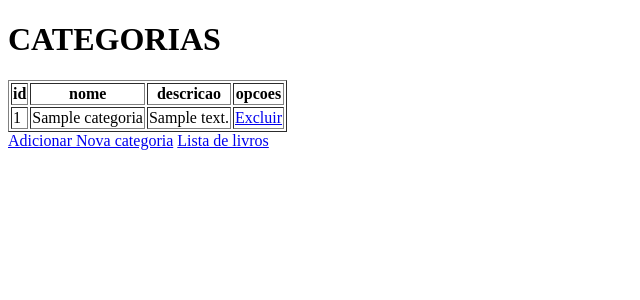
After one commit to Raikor727-7/livraria-django, a Django app: page /livros/lista_categoria/ in a window 1280 px wide. The commit adds this page. Shown: the top 300 px of the page, without its empty margins (0-640 px from the left). Run offline with Django 5.2, Linux system fonts and the light colour scheme; tables that the repository leaves empty hold one stand-in row (values such as "Sample post").

Commit message:
listagem de categorias

```diff
--- a/livros/templates/livros/lista.html
+++ b/livros/templates/livros/lista.html
@@ -25,6 +25,7 @@
     </form>
 
     <a href="{% url 'listar_editoras' %}">Lista de editoras</a>
+    <a href="{% url 'listar_categorias' %}">Lista de categorias</a>
 
     <!-- 📊 TABELA DE LIVROS -->
     <table border="1">
--- /dev/null
+++ b/livros/templates/livros/lista_categorias.html
@@ -0,0 +1,31 @@
+<!DOCTYPE html>
+<html lang="en">
+<head>
+    <meta charset="UTF-8">
+    <meta name="viewport" content="width=device-width, initial-scale=1.0">
+    <title>Lista categoria</title>
+</head>
+<body>
+    <h1>CATEGORIAS</h1>
+    <table border="1">
+        <tr>
+            <th>id</th>
+            <th>nome</th>
+            <th>descricao</th>
+            <th>opcoes</th>
+        </tr>
+        {% for categoria in categorias %}
+        <tr>
+            <td>{{categoria.id_categoria}}</td>
+            <td>{{categoria.nome_categoria}}</td>
+            <td>{{categoria.descricao}}</td>
+            <td>
+                <a href="{% url 'excluir_categoria' categoria.id_categoria %}">Excluir</a>
+            </td>
+        </tr>
+        {% endfor %}
+    </table>
+    <a href="{% url 'adicionar_categorias' %}">Adicionar Nova categoria</a>
+    <a href="{% url 'listar_livros' %}">Lista de livros</a>
+</body>
+</html>
--- a/livros/urls.py
+++ b/livros/urls.py
@@ -32,4 +32,11 @@ urlpatterns = [
 
     path('excluir_editora/<int:id_editora>/', views.excluir_editora, name='excluir_editora'),
 
+    #lista de categorias
+    path('lista_categoria/', views.listar_categorias, name='listar_categorias'),
+
+    path('adicionar_categoria/', views.adicionar_categoria, name='adicionar_categorias'),
+
+    path('excluir_categoria/<int:id_categoria>/', views.excluir_categorias, name='excluir_categoria'),
+
 ]
--- a/livros/views.py
+++ b/livros/views.py
@@ -301,3 +301,17 @@ def excluir_editora(request, id_editora):
         return redirect('listar_editoras')
     else:
         return render(request, 'livros/excluir_editora.html', {'editora': editora})
+
+
+# CRUD CATEGORIAS
+
+def listar_categorias(request):
+    categorias =  Categorias.objects.all()
+    return render(request, 'livros/lista_categorias.html', {'categorias': categorias})
+
+
+def adicionar_categoria(request):
+    return 0
+
+def excluir_categorias(request, id_categoria):
+    return 0
```
